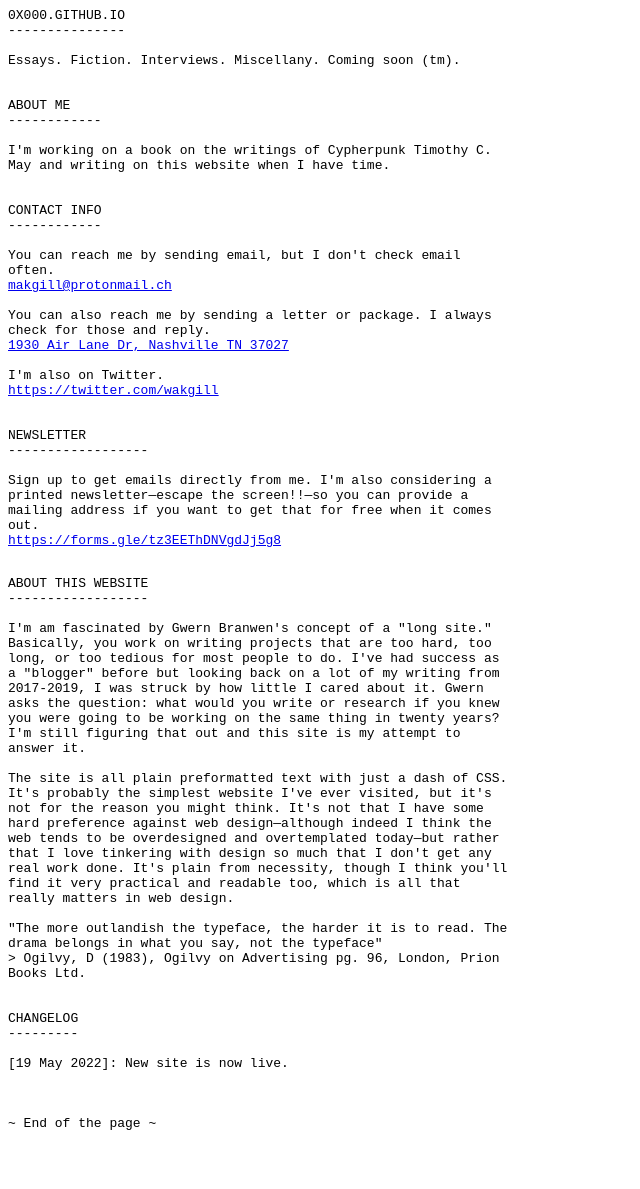
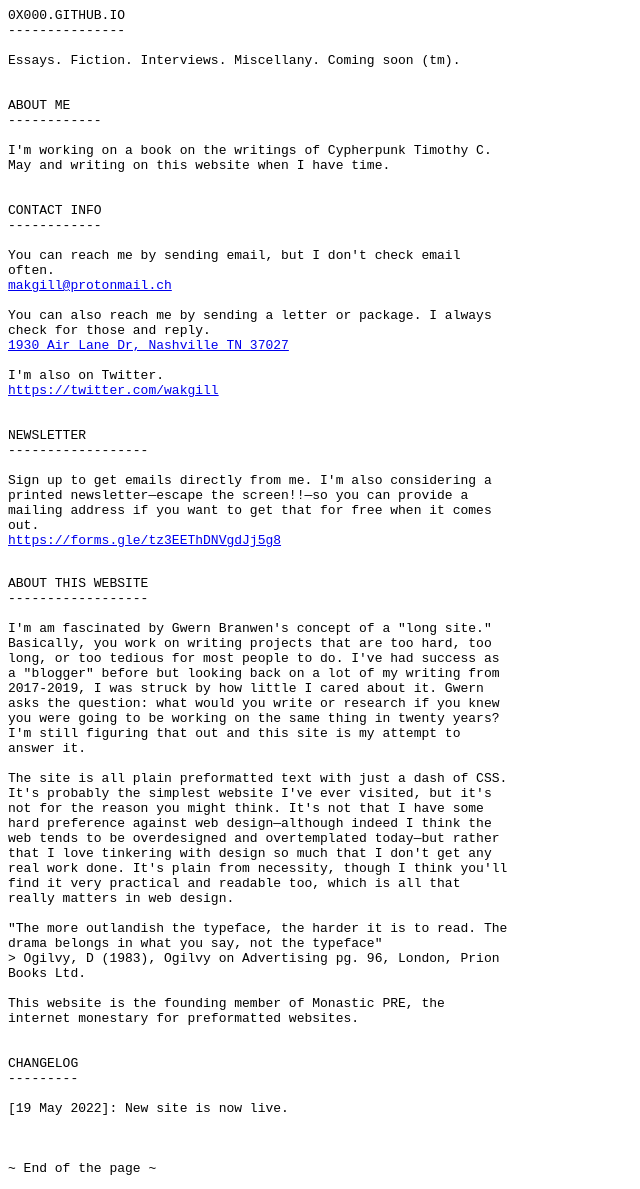
Before and after one commit to 0x000m/0x000m.github.io, a Jekyll site: the page built from index.md, in a window 1280 px wide. Shown: the whole page, without its empty margins (0-640 px from the left). Built offline with Jekyll 4.4.1, drawn with Linux system fonts in a browser that asks for light colours; before the commit the page ends 1144 px from its top, so only the background shows below that.

Commit message:
Update index.md

```diff
--- a/index.md
+++ b/index.md
@@ -47,6 +47,8 @@
 "The more outlandish the typeface, the harder it is to read. The drama belongs in what you say, not the typeface"
 > Ogilvy, D (1983), Ogilvy on Advertising pg. 96, London, Prion Books Ltd.
 
+This website is the founding member of Monastic PRE, the internet monestary for preformatted websites.
+
 
 CHANGELOG
 ---------
```
